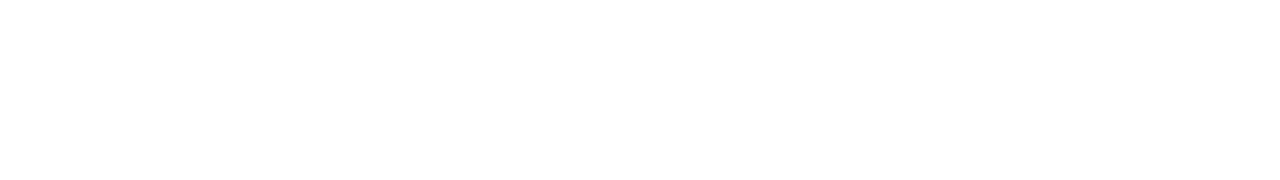
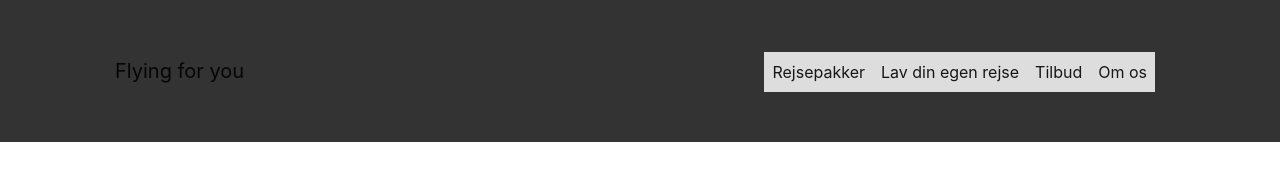
Before and after one commit to Katrinethomsen/appel, a plain HTML site: page index.html in a window 1280 px wide. Drawn offline with nearby package versions, Linux system fonts and the light colour scheme; files that its build step writes are made by us from their sources.

Commit message:
menubar oprettet

```diff
--- a/index.html
+++ b/index.html
@@ -29,6 +29,38 @@
 
 <!-- Her skal sidens indhold ligge -->
 
+<div class="container-fluid bg-dark w-100">
+
+        <nav class="navbar navbar-expand-lg navbar-light w-100">
+                    <a class="navbar-brand" href="#">Flying for you</a>
+                    <button class="navbar-toggler" type="button" data-toggle="collapse" data-target="#navbarSupportedContent" aria-controls="navbarSupportedContent" aria-expanded="false" aria-label="Toggle navigation">
+                        <span class="navbar-toggler-icon"></span>
+                    </button>
+                    <div class="collapse navbar-collapse" id="navbarSupportedContent">
+                        <ul class="navbar-nav ml-auto">
+                            <li class="nav-item active">
+                                <a class="nav-link btn-light" href="#">Rejsepakker<span class="sr-only">(current)</span></a>
+                            </li>
+                            <li class="nav-item active">
+                                <a class="nav-link btn-light" href="#">Lav din egen rejse<span class="sr-only">(current)</span></a>
+                            </li>
+                            <li class="nav-item active">
+                                <a class="nav-link btn-light" href="#">Tilbud<span class="sr-only">(current)</span></a>
+                            </li>
+                            <li class="nav-item active">
+                                <a class="nav-link btn-light" href="#">Om os<span class="sr-only">(current)</span></a>
+                            </li>
+                        </ul>
+                    </div>
+                </nav>
+
+</div>
+
+
+
+
+
+
 <script src="https://ajax.googleapis.com/ajax/libs/jquery/3.5.1/jquery.min.js"></script>
 <script src="node_modules/bootstrap/dist/js/bootstrap.bundle.min.js"></script>
 <script>
```
